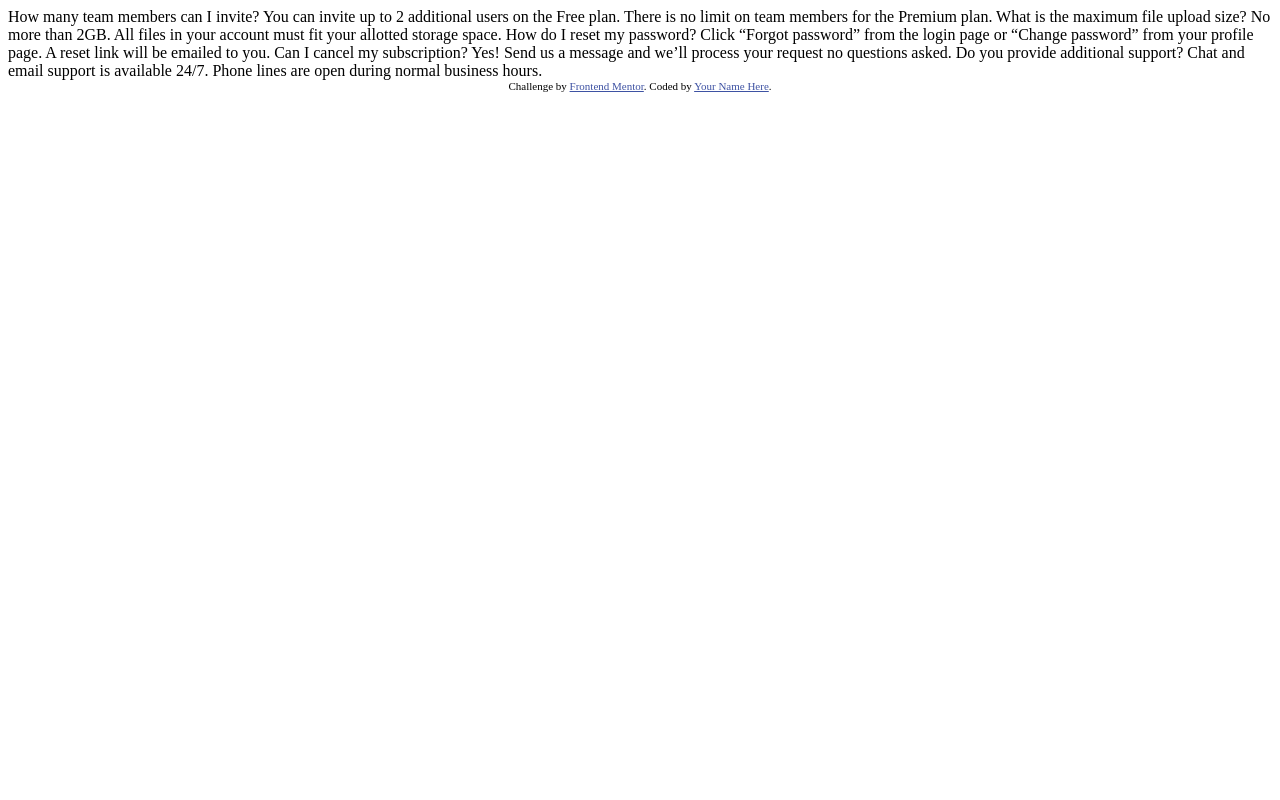
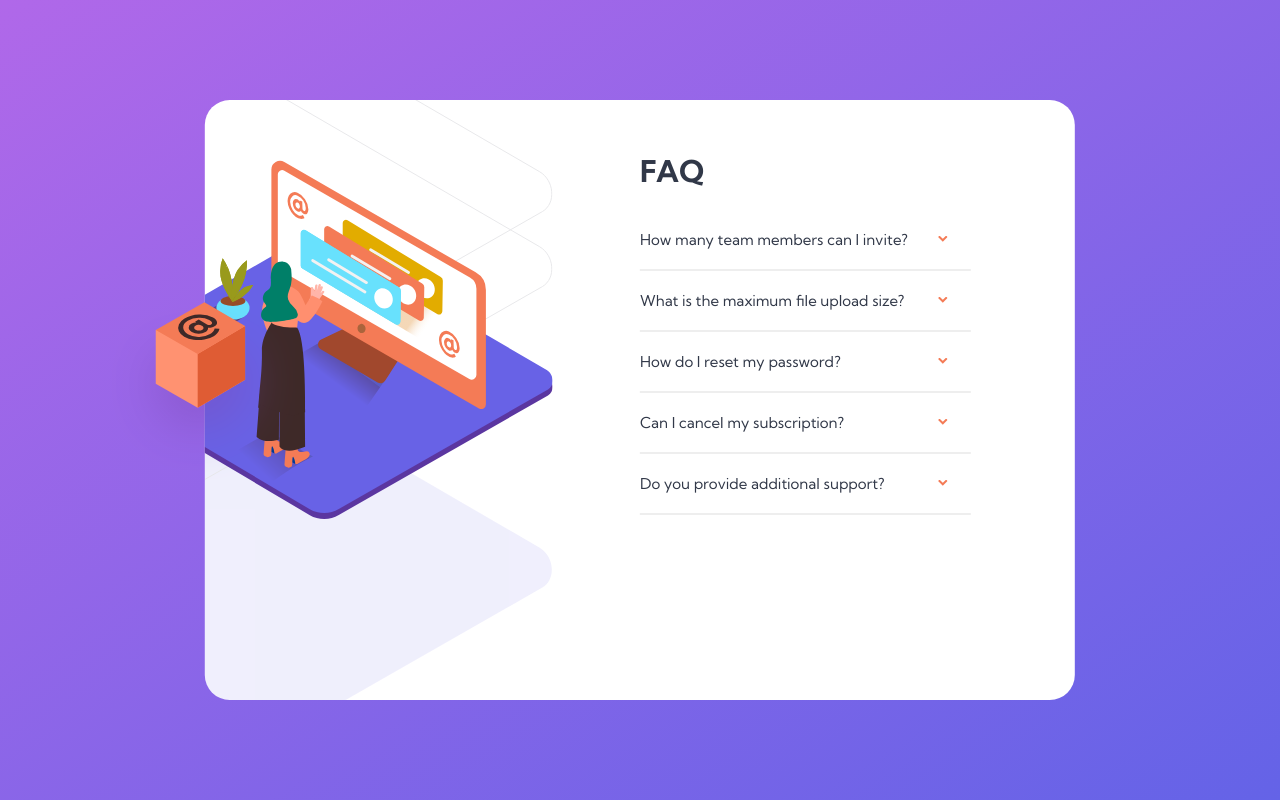
Before and after one commit to OhadBrunner/faq-accordion-card, a plain HTML site: page index.html in a window 1280 px wide. Drawn offline with nearby package versions, Linux system fonts and the light colour scheme.

Commit message:
Design completed
Added some js for the first question.

```diff
--- a/index.html
+++ b/index.html
@@ -1,5 +1,6 @@
 <!DOCTYPE html>
 <html lang="en">
+
 <head>
   <meta charset="UTF-8">
   <meta name="viewport" content="width=device-width, initial-scale=1.0"> <!-- displays site properly based on user's device -->
@@ -8,33 +9,75 @@
 
   <title>Frontend Mentor | FAQ Accordion Card</title>
 
-  <!-- Feel free to remove these styles or customise in your own stylesheet 👍 -->
-  <style>
-    .attribution { font-size: 11px; text-align: center; }
-    .attribution a { color: hsl(228, 45%, 44%); }
-  </style>
+  <!-- Google Fonts -->
+  <link rel="preconnect" href="https://fonts.googleapis.com">
+  <link rel="preconnect" href="https://fonts.gstatic.com" crossorigin>
+  <link href="https://fonts.googleapis.com/css2?family=Kumbh+Sans:wght@400;700&display=swap" rel="stylesheet">
+
+  <!-- CSS -->
+  <link rel="stylesheet" href="styles.css">
+
 </head>
+
 <body>
-  How many team members can I invite?
-  You can invite up to 2 additional users on the Free plan. There is no limit on
-  team members for the Premium plan.
+  <div class="main">
+    <div class="main__faq">
+      <img class="main__faq__box" src="images/illustration-box-desktop.svg" alt="illustration-box">
+      <div class="main__images-box">
+        <img class="images-box__bg-pattern" src="images/bg-pattern-desktop.svg" alt="bg-pattern">
+        <img class="images-box__woman" src="images/illustration-woman-online-desktop.svg" alt="illustration-woman">
+      </div>
+      <div class="main__text-box">
+        <h1 class="big-heading">FAQ</h1>
+        <div class="main__faq-boxes">
+          <div class="main__question-box">
+            <div class="another-box">
+              <h2 class="question-text q1">How many team members can I invite?</h2>
+              <img class="arrow arrow-1" src="images/icon-arrow-down.svg" alt="arrow">
+            </div>
+            <h3 class="answer-text a1">You can invite up to 2 additional users on the Free plan. There is no limit on
+              team members for the Premium plan.</h3>
+          </div>
+          <hr class="text-box__line">
+          <div class="main__question-box">
+            <div class="another-box">
+            <h2 class="question-text q2">What is the maximum file upload size?</h2>
+            <img class="arrow arrow-2" src="images/icon-arrow-down.svg" alt="arrow">
+          </div>
+            <h3 class="answer-text a2">No more than 2GB. All files in your account must fit your allotted storage space.</h3>
+          </div>
+          <hr class="text-box__line">
+          <div class="main__question-box">
+            <div class="another-box">
+            <h2 class="question-text q3">How do I reset my password?</h2>
+            <img class="arrow arrow-3" src="images/icon-arrow-down.svg" alt="arrow">
+          </div>
+            <h3 class="answer-text a3">Click “Forgot password” from the login page or “Change password” from your profile page.
+              A reset link will be emailed to you.</h3>
+          </div>
+          <hr class="text-box__line">
+          <div class="main__question-box">
+            <div class="another-box">
+            <h2 class="question-text q4">Can I cancel my subscription?</h2>
+            <img class="arrow arrow-4" src="images/icon-arrow-down.svg" alt="arrow">
+          </div>
+            <h3 class="answer-text a4">Yes! Send us a message and we’ll process your request no questions asked.</h3>
+          </div>
+          <hr class="text-box__line">
+          <div class="main__question-box">
+            <div class="another-box">
+            <h2 class="question-text q5">Do you provide additional support?</h2>
+            <img class="arrow arrow-5" src="images/icon-arrow-down.svg" alt="arrow">
+          </div>
+            <h3 class="answer-text a5">Chat and email support is available 24/7. Phone lines are open during normal business hours.</h3>
+          </div>
+        </div>
+        <hr class="text-box__line">
+      </div>
+    </div>
+  </div>
+  <script src="https://code.jquery.com/jquery-3.6.0.js" integrity="sha256-H+K7U5CnXl1h5ywQfKtSj8PCmoN9aaq30gDh27Xc0jk=" crossorigin="anonymous"></script>
+  <script src="index.js" charset="utf-8"></script>
+</body>
 
-  What is the maximum file upload size?
-  No more than 2GB. All files in your account must fit your allotted storage space.
-
-  How do I reset my password?
-  Click “Forgot password” from the login page or “Change password” from your profile page.
-  A reset link will be emailed to you.
-
-  Can I cancel my subscription?
-  Yes! Send us a message and we’ll process your request no questions asked.
-
-  Do you provide additional support?
-  Chat and email support is available 24/7. Phone lines are open during normal business hours.
-
-  <div class="attribution">
-    Challenge by <a href="https://www.frontendmentor.io?ref=challenge" target="_blank">Frontend Mentor</a>.
-    Coded by <a href="#">Your Name Here</a>.
-  </div>
-</body>
 </html>
--- /dev/null
+++ b/index.js
@@ -0,0 +1,16 @@
+$(".q1").click(function() {
+  $(".a1").removeClass("answer-text");
+  $(".a1").addClass("visible");
+  $(".arrow").addClass("backwards-arrow");
+  $(".backwards-arrow").removeClass("arrow");
+});
+
+// $(".question-text").click(function(event) {
+//   switch(event.classList[1]) {
+//     case 1:
+//
+//   }
+// });
+
+
+// Complete before uploading to github.........
--- /dev/null
+++ b/styles.css
@@ -0,0 +1,150 @@
+/*
+COLORS:
+  light purple: #A773C3
+  dark purple: #4A0E5C
+  */
+/* RESET */
+*,
+*::after,
+*::before {
+  margin: 0;
+  padding: 0;
+  box-sizing: inherit;
+  /*every element will automatically inherit the body's box-sizing*/
+}
+
+html {
+  /* font-size: 10px; /*instead of the deafault browser 16px --> now 1rem = 10px*/
+  font-size: 62.5%;
+  /* equals to 10px if setting are normal but will change according to users needs*/
+}
+
+body {
+  box-sizing: border-box;
+  padding: 0;
+  font-family: 'Kumbh Sans', sans-serif;
+}
+
+.main {
+  height: 100vh;
+  /*must be specified!*/
+  position: relative;
+  background: linear-gradient(to right bottom, #B068E9, #6463E7);
+}
+
+.main__faq {
+  position: absolute;
+  width: 68%;
+  height: 75%;
+  background-color: #fff;
+  top: 50%;
+  left: 50%;
+  transform: translate(-50%, -50%);
+  border-radius: 25px;
+}
+
+.main__faq__box {
+  position: absolute;
+  left: -10rem;
+  top: 20rem;
+  z-index: 100;
+}
+
+/* IMAGES BOX */
+.main__images-box {
+  position: absolute;
+  width: 40%;
+  height: 100%;
+  top: 0;
+  left: 0;
+  border-radius: 25px;
+  overflow: hidden;
+}
+
+.images-box__bg-pattern {
+  position: absolute;
+  right: 0;
+  bottom: -14rem;
+}
+
+.images-box__woman {
+  position: absolute;
+  right: 0;
+  top: 6rem;
+}
+
+/* TEXT BOX */
+.main__text-box {
+  position: absolute;
+  width: 50%;
+  height: 100%;
+  top: 0;
+  right: 0;
+  border-radius: 25px;
+  padding: 6% 12% 10% 0;
+}
+
+.big-heading {
+  font-size: 3rem;
+  font-weight: 700;
+  color: #313848;
+}
+
+.main__faq-boxes {
+  margin-top: 12%;
+}
+
+.main__question-box {
+  margin: 2rem 0 2rem 0;
+  position: relative;
+}
+
+.text-box__line {
+  border: .5px solid #EEEEEE;
+}
+
+.another-box {
+  position: relative;
+}
+
+.question-text {
+  display: inline-block;
+  font-weight: 400;
+  color: #313848;
+  font-size: 1.5rem;
+}
+
+.question-text:hover,
+.question-text:active {
+  font-weight: 700;
+  cursor: pointer;
+}
+
+.answer-text {
+  display: none;
+  color: #C9CCD5;
+}
+
+.visible {
+  color: #BBBBBB;
+  font-size: 1.5rem;
+  font-weight: 400;
+  display: block;
+  margin-top: 1rem;
+  margin-right: 5rem;
+}
+
+.arrow {
+  position: absolute;
+  right: 7%;
+  top: 50%;
+  transform: translateY(-50%);
+}
+
+.backwards-arrow {
+  position: absolute;
+  right: 7%;
+  top: 50%;
+  transform: translateY(-50%);
+  transform: rotate(180deg);
+}
```
Also changed, not shown: 1 other file.
